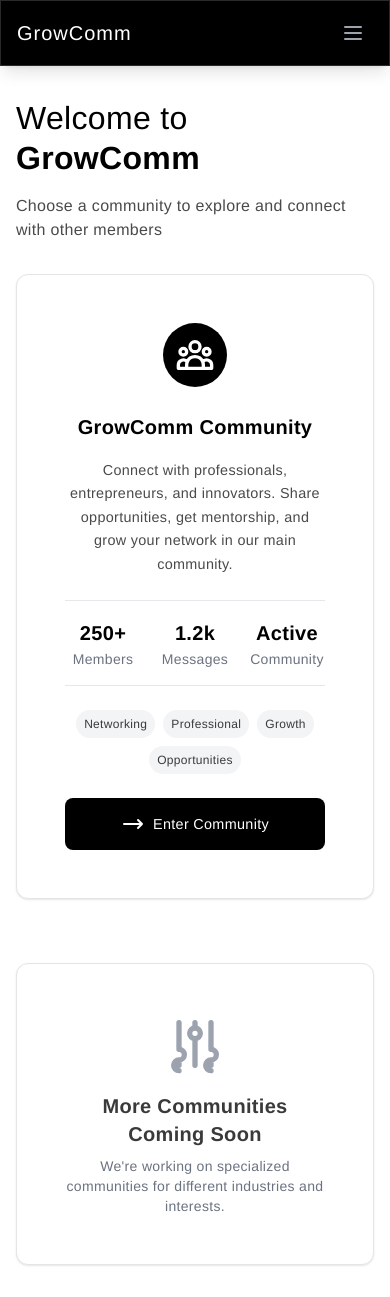
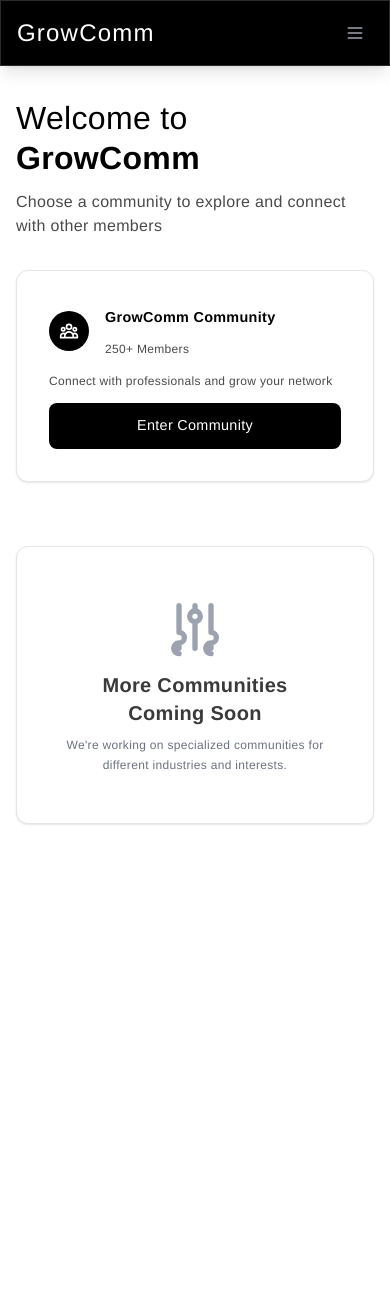
Before and after one commit to AleenaKhan10/Project-GrowComm, a Django app: page /community/communities/ in a window 390 px wide. After the commit the page ends 825 px from the top, so only its background shows below. Run offline with Django 5.2, Linux system fonts and the light colour scheme; a user stored in the database is signed in; data comes from the database, SQL or seed files in the repository; both versions use the stored data as it was after the commit; some libraries are stand-ins or nearby versions; some web fonts are replaced.

Commit message:
Update community list template for improved layout and styling; add schedule meeting button in inbox template; introduce new profile picture asset; update database file.

```diff
--- a/templates/communities/community_list.html
+++ b/templates/communities/community_list.html
@@ -15,63 +15,31 @@
     </div>
 
     <!-- Communities Grid -->
-    <div class="grid grid-cols-1 md:grid-cols-2 lg:grid-cols-3 gap-8">
+    <div class="grid grid-cols-1 md:grid-cols-2 lg:grid-cols-3 gap-6">
         <!-- Main GrowComm Community Card -->
-        <div class="col-span-full md:col-span-2 lg:col-span-3 max-w-2xl mx-auto">
         <div class="card hover:shadow-lg transition-shadow cursor-pointer" onclick="location.href='{% url 'communities:user_list' %}'">
-                <div class="p-8">
-                    <!-- Community Icon -->
-                    <div class="mb-6 flex justify-center">
-                        <div class="w-20 h-20 bg-black rounded-full flex items-center justify-center">
-                            <svg class="w-12 h-12 text-white" fill="none" stroke="currentColor" viewBox="0 0 24 24">
+            <div class="p-6">
+                <!-- Community Info -->
+                <div class="flex items-center mb-4">
+                    <div class="w-12 h-12 bg-black rounded-full flex items-center justify-center mr-4">
+                        <svg class="w-6 h-6 text-white" fill="none" stroke="currentColor" viewBox="0 0 24 24">
                             <path stroke-linecap="round" stroke-linejoin="round" stroke-width="2" d="M17 20h5v-2a3 3 0 00-5.356-1.857M17 20H7m10 0v-2c0-.656-.126-1.283-.356-1.857M7 20H2v-2a3 3 0 015.356-1.857M7 20v-2c0-.656.126-1.283.356-1.857m0 0a5.002 5.002 0 019.288 0M15 7a3 3 0 11-6 0 3 3 0 016 0zm6 3a2 2 0 11-4 0 2 2 0 014 0zM7 10a2 2 0 11-4 0 2 2 0 014 0z"/>
                         </svg>
                     </div>
-                    </div>
-
-                    <!-- Community Info -->
-                    <div class="text-center">
-                        <h2 class="text-2xl font-semibold text-black mb-3">
-                            GrowComm Community
-                        </h2>
-                        <p class="text-gray-600 mb-6 text-lg leading-relaxed">
-                            Connect with professionals, entrepreneurs, and innovators. Share opportunities,
-                            get mentorship, and grow your network in our main community.
-                        </p>
-
-                        <!-- Stats -->
-                        <div class="grid grid-cols-3 gap-4 mb-6 py-4 border-t border-b border-gray-200">
-                            <div class="text-center">
-                                <div class="text-2xl font-bold text-black">250+</div>
-                                <div class="text-sm text-gray-500">Members</div>
-                            </div>
-                            <div class="text-center">
-                                <div class="text-2xl font-bold text-black">1.2k</div>
-                                <div class="text-sm text-gray-500">Messages</div>
-                            </div>
-                            <div class="text-center">
-                                <div class="text-2xl font-bold text-black">Active</div>
-                                <div class="text-sm text-gray-500">Community</div>
+                    <div>
+                        <h2 class="text-lg font-semibold text-black">GrowComm Community</h2>
+                        <p class="text-sm text-gray-600">250+ Members</p>
                     </div>
                 </div>
 
-                        <!-- Tags -->
-                        <div class="flex flex-wrap justify-center gap-2 mb-6">
-                            <span class="px-3 py-1 bg-gray-100 text-gray-700 text-sm rounded-full">Networking</span>
-                            <span class="px-3 py-1 bg-gray-100 text-gray-700 text-sm rounded-full">Professional</span>
-                            <span class="px-3 py-1 bg-gray-100 text-gray-700 text-sm rounded-full">Growth</span>
-                            <span class="px-3 py-1 bg-gray-100 text-gray-700 text-sm rounded-full">Opportunities</span>
-                        </div>
+                <p class="text-gray-600 mb-4 text-sm">
+                    Connect with professionals and grow your network
+                </p>
 
                 <!-- Enter Button -->
-                        <button class="btn btn-primary w-full text-lg py-4">
-                            <svg class="h-6 w-6" fill="none" stroke="currentColor" viewBox="0 0 24 24">
-                                <path stroke-linecap="round" stroke-linejoin="round" stroke-width="2" d="M17 8l4 4m0 0l-4 4m4-4H3"/>
-                            </svg>
+                <button class="btn btn-primary w-full">
                     Enter Community
                 </button>
-                    </div>
-                </div>
             </div>
         </div>
 
@@ -141,21 +109,12 @@
         }
 
         h2 {
-            font-size: 1.5rem !important;
-            margin-bottom: 1rem !important;
+            font-size: 1rem !important;
+            margin-bottom: 0.5rem !important;
         }
 
         .card {
             padding: 1rem !important;
-        }
-
-        .grid.grid-cols-3 {
-            grid-template-columns: repeat(3, 1fr) !important;
-        }
-
-        .w-20.h-20 {
-            width: 4rem !important;
-            height: 4rem !important;
         }
 
         .w-12.h-12 {
@@ -163,17 +122,17 @@
             height: 2.5rem !important;
         }
 
-        .text-2xl {
-            font-size: 1.25rem !important;
+        .w-6.h-6 {
+            width: 1.25rem !important;
+            height: 1.25rem !important;
         }
 
         .text-lg {
             font-size: 0.9rem !important;
         }
 
-        .py-4 {
-            padding-top: 1rem !important;
-            padding-bottom: 1rem !important;
+        .text-sm {
+            font-size: 0.75rem !important;
         }
 
         .btn {
@@ -181,9 +140,12 @@
             font-size: 0.9rem !important;
         }
 
-        .px-3.py-1 {
-            padding: 0.25rem 0.5rem !important;
-            font-size: 0.75rem !important;
+        .mb-4 {
+            margin-bottom: 0.75rem !important;
+        }
+
+        .p-6 {
+            padding: 1rem !important;
         }
     }
 </style>
```
Also changed, not shown: templates/messaging/inbox.html (+27 -0 lines), db.sqlite3, media/profile_pictures/image_8.png (added). Lines whose indentation alone changed are shown as unchanged.
